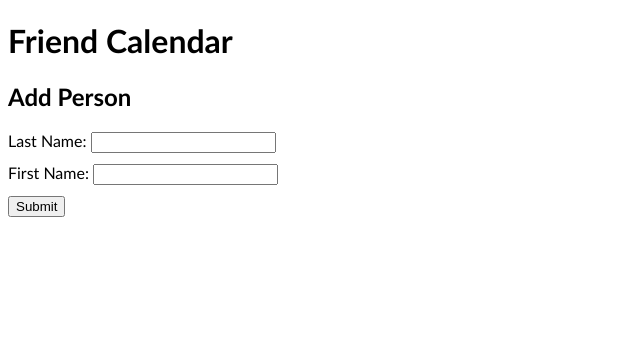
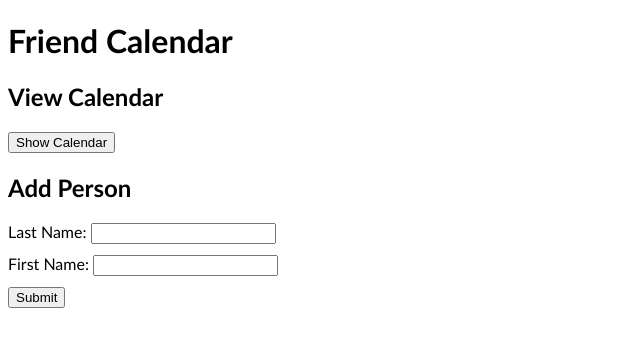
Before and after one commit to ahilbers/calendar, a Flask app: page / in a window 1280 px wide. Shown: the top 347 px of the page, without its empty margins (0-640 px from the left). Run offline with Flask 3, Linux system fonts and the light colour scheme.

Commit message:
differentiate requests, create "show calendar" button (#25)
* create calendar for multiple people

* differentiate requests

* clean up

```diff
--- a/schedules/frontend/pages.py
+++ b/schedules/frontend/pages.py
@@ -9,5 +9,6 @@ pages = Blueprint("pages", __name__)
 def home() -> str:
     if request.method == "POST":
         data = dict(request.form)
-        print(data)
+        if request.form.get("request_id") == "add_person":
+            _ = data  # Placeholder: add person to calendar
     return render_template("home.html")
--- a/schedules/frontend/templates/home.html
+++ b/schedules/frontend/templates/home.html
@@ -13,17 +13,29 @@
 <body>
     <h1>Friend Calendar</h1>
 
-    <!-- Form to add a person -->
+    {# Button: Display Calendar #}
+    <div>
+    <h2>View Calendar</h2>
+    <button id="show-calendar">Show Calendar</button>
+    <div id="calendar-container"></div>
+    <script>
+        const calendar_view = "Placeholder for calendar"
+        document.getElementById("show-calendar").addEventListener("click", () => {
+            document.getElementById("calendar-container").textContent = calendar_view
+        })
+    </script>
+    </div>
+
+    {# Form: Add person #}
     <div>
         <h2>Add Person</h2>
         <form method="post">
+            <input type="hidden" name="request_id" value="add_person">
             <label style="display:block; margin-bottom:10px;">
-                Last Name:
-                <input name="last_name" type="text">
+                Last Name: <input type="text" name="last_name">
             </label>
             <label style="display:block; margin-bottom:10px">
-                First Name:
-                <input name="first_name" type="text">
+                First Name: <input type="text" name="first_name">
             </label>
             <button type="submit">Submit</button>
         </form>
```
